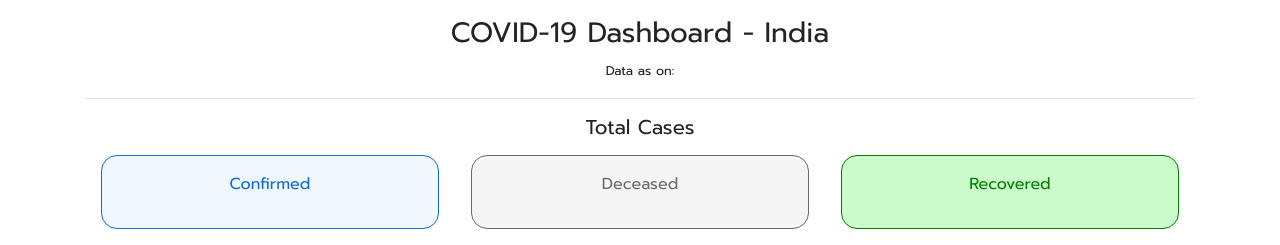
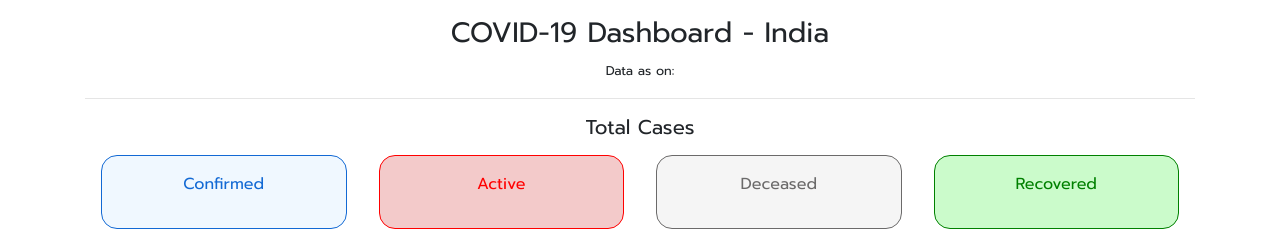
Before and after one commit to Ram-95/covid-19_india_data, a Flask app: page / in a window 1280 px wide. Shown: the top 245 px of the page. Run offline with Flask 2, Linux system fonts and the light colour scheme; some libraries are stand-ins or nearby versions; some web fonts are replaced.

Commit message:
Add active_24 div

```diff
--- a/static/styles.css
+++ b/static/styles.css
@@ -122,6 +122,12 @@ footer>* {
     border: 1px solid green;
 }
 
+.active_24 {
+    color: red;
+    background-color: rgb(243 202 202);
+    border: 1px solid red;
+}
+
 @media only screen and (max-width: 600px) {
     .container_data {
         display: flex;
--- a/templates/index.html
+++ b/templates/index.html
@@ -15,6 +15,11 @@ COVID-19 India
     <div class="container_data">
         <div class="confirmed_24">
             <p>Confirmed</p>
+            <h3></h3>
+            <small></small>
+        </div>
+        <div class="active_24">
+            <p>Active</p>
             <h3></h3>
             <small></small>
         </div>
--- a/templates/state_data.html
+++ b/templates/state_data.html
@@ -17,6 +17,11 @@ COVID-19 India
     <div class="container_data">
         <div class="confirmed_24">
             <p>Confirmed</p>
+            <h3></h3>
+            <small></small>
+        </div>
+        <div class="active_24">
+            <p>Active</p>
             <h3></h3>
             <small></small>
         </div>
```
